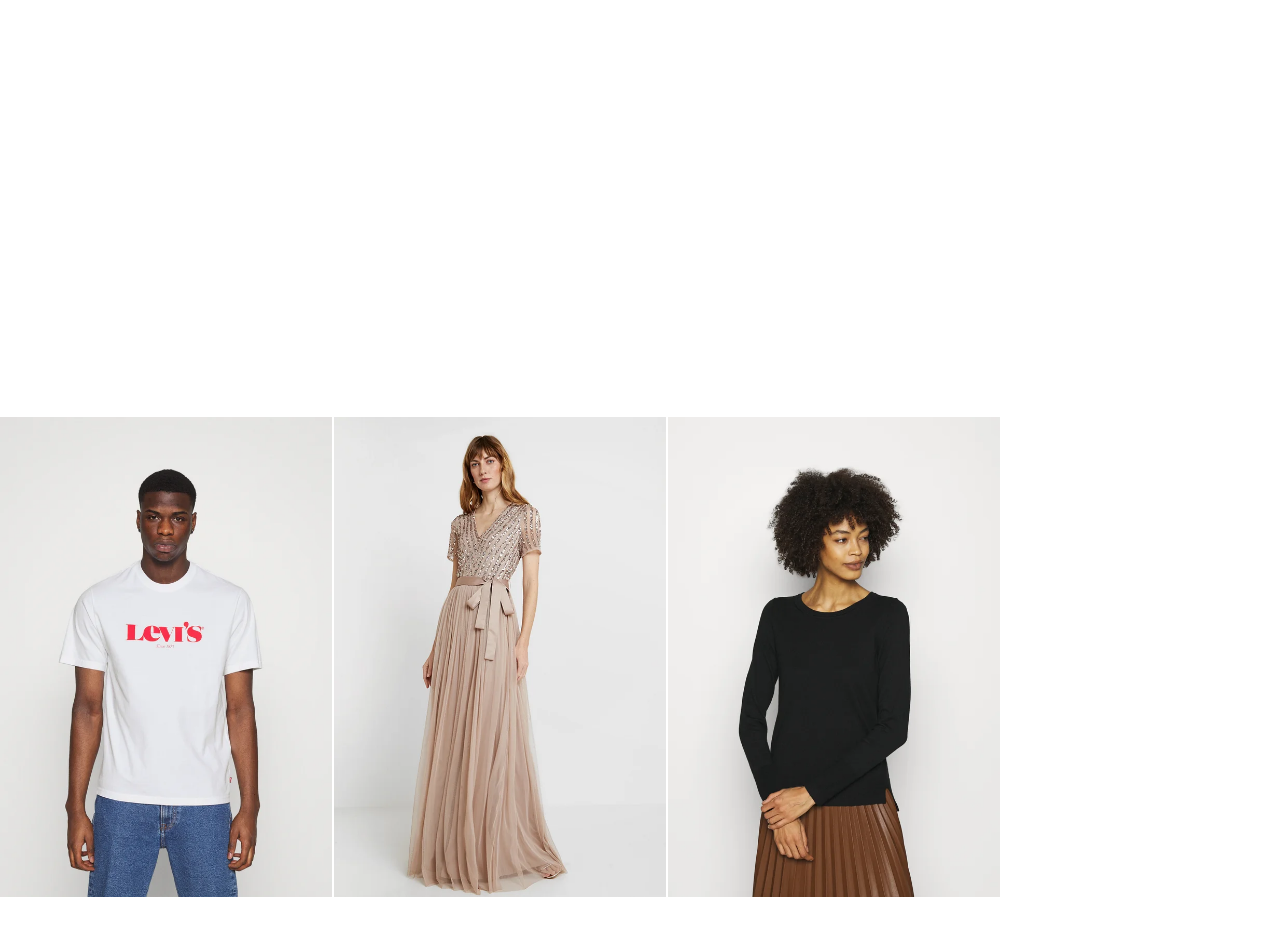
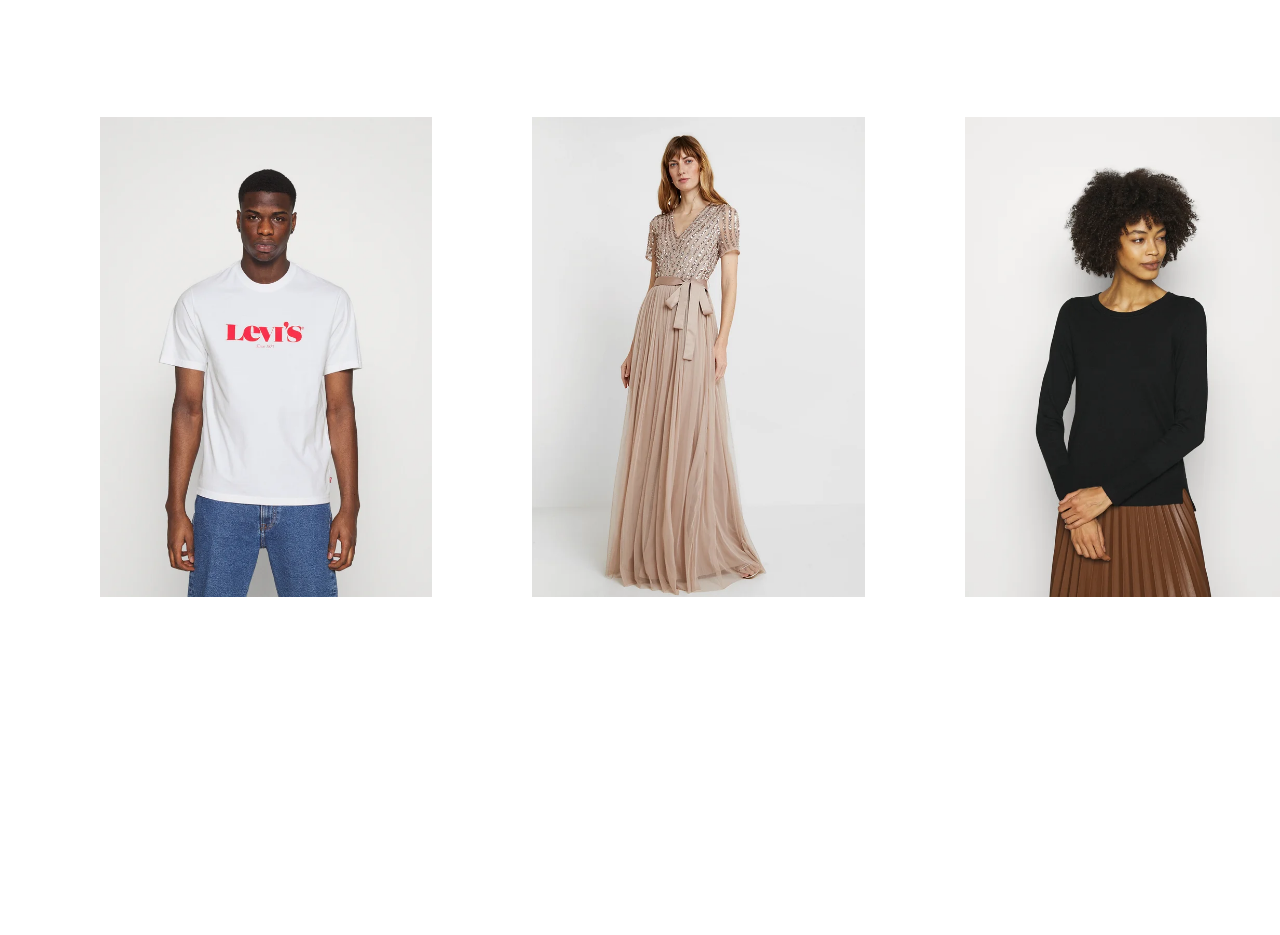
Before and after one commit to AleAlle62/html-css-boolando, a plain HTML site: page index.html in a window 1280 px wide. Shown: the part 583-1518 px from the top of the page. Drawn offline with Linux system fonts and the light colour scheme.

Commit message:
posizionamento immagini ok

```diff
--- a/style.css
+++ b/style.css
@@ -28,11 +28,44 @@
     width: 1000px;
     background-color: white;
     flex-wrap: wrap;
-    justify-content: space-between;
-    position: relative;
 }
+
 
 img{
     height: 30em;
-    /* position: absolute; */
 }
+.immagine1{
+    position: relative;
+    left: 100px;
+    top: 100px;
+}
+
+.immagine2{
+    position: relative;
+    left: 200px;
+    top: 100px;
+}
+
+.immagine3{
+    position: relative;
+    left: 300px;
+    top: 100px;
+}
+
+.immagine4{
+    position: relative;
+    left: 100px;
+    top: -300px;
+}
+
+.immagine5{
+    position: relative;
+    left: 200px;
+    top: -300px;
+}
+
+.immagine6{
+    position: relative;
+    left: 300px;
+    top: -300px;
+}
```
